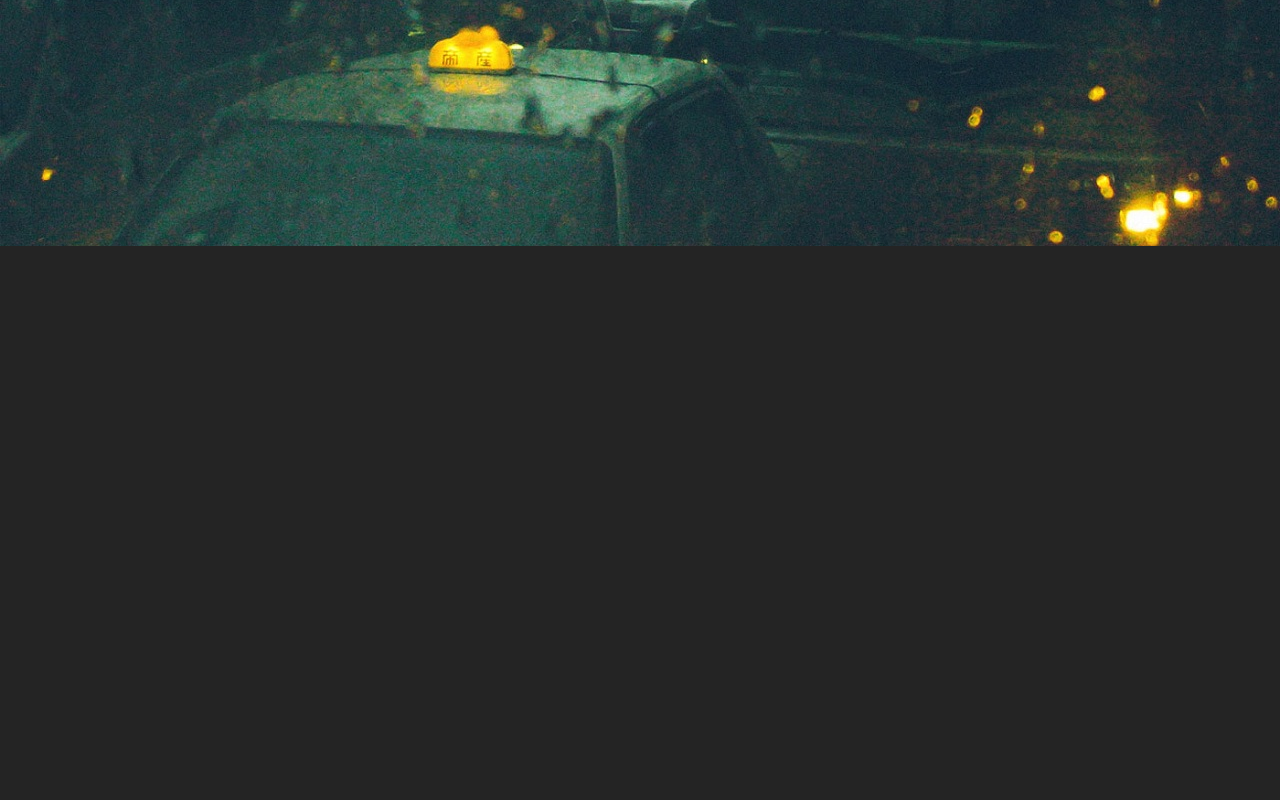
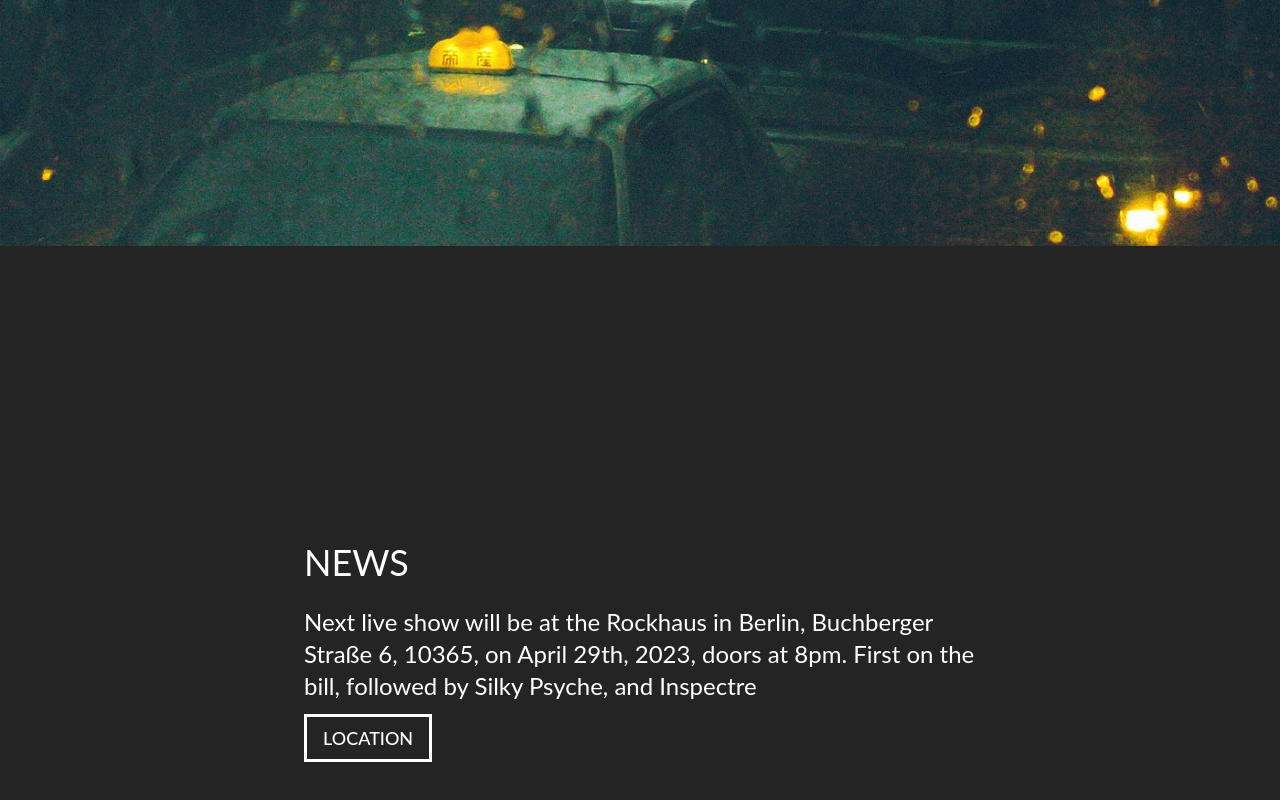
Before and after one commit to hutchida/dando-react, a React (Vite) app: page / in a window 1280 px wide. Shown: the part 606-1406 px from the top of the page. Before the commit the page ends 852 px from the top, so only its background shows below. Built offline with nearby package versions, Linux system fonts and the light colour scheme.

Commit message:
add news section

```diff
--- a/src/App.tsx
+++ b/src/App.tsx
@@ -1,13 +1,15 @@
 import './App.css'
 import Header from './components/Header';
 import Hero from './components/Hero'
+import News from './components/News'
 
 function App() {
   return (
     <div>
       <Header />
       {/* <Hero title='Where the wasteland ends' link={{ href: "#albums", children: "listen" }} /> */}
-      <Hero title='Next&nbsp;show 29/04/23 Berlin' link={{ href: "https://gseggmbh.de/hauser/rockhaus/", target: "_blank", children: "more" }} />
+      <Hero title='Next&nbsp;show 29/04/23 Berlin' link={{ href: "#news", target: "_self", children: "more" }} />
+      <News anchor="news" title="News" description="Next live show will be at the Rockhaus in Berlin, Buchberger Straße 6, 10365, on April 29th, 2023, doors at 8pm. First on the bill, followed by Silky Psyche, and Inspectre" link={{ href: "https://www.berlin.de/tickets/suche/orte/rockhaus-berlin-0347ac7e-efc2-46d8-9022-16ff21964ed3/", target: "_blank", children: "Location" }} />
     </div>
   )
 }
--- /dev/null
+++ b/src/components/News.tsx
@@ -0,0 +1,15 @@
+import Link, { ILink } from "./Link";
+
+const News = ({ title, description, anchor, link }: { title: string, description: string, anchor: string, link: ILink }) => {
+  return (
+    <div className="h-screen w-screen flex justify-center items-center flex-col px-4" >
+      <div className="max-w-2xl text-white" >
+        {title && <h2 className="text-4xl uppercase" id={anchor}>{title}</h2>}
+        {description && <div className="text-2xl my-6">{description}</div>}
+        {link && <Link className="btn-yellow text-lg" {...link}>{link.children}</Link>}
+      </div>
+    </div>
+
+  )
+}
+export default News;
```
